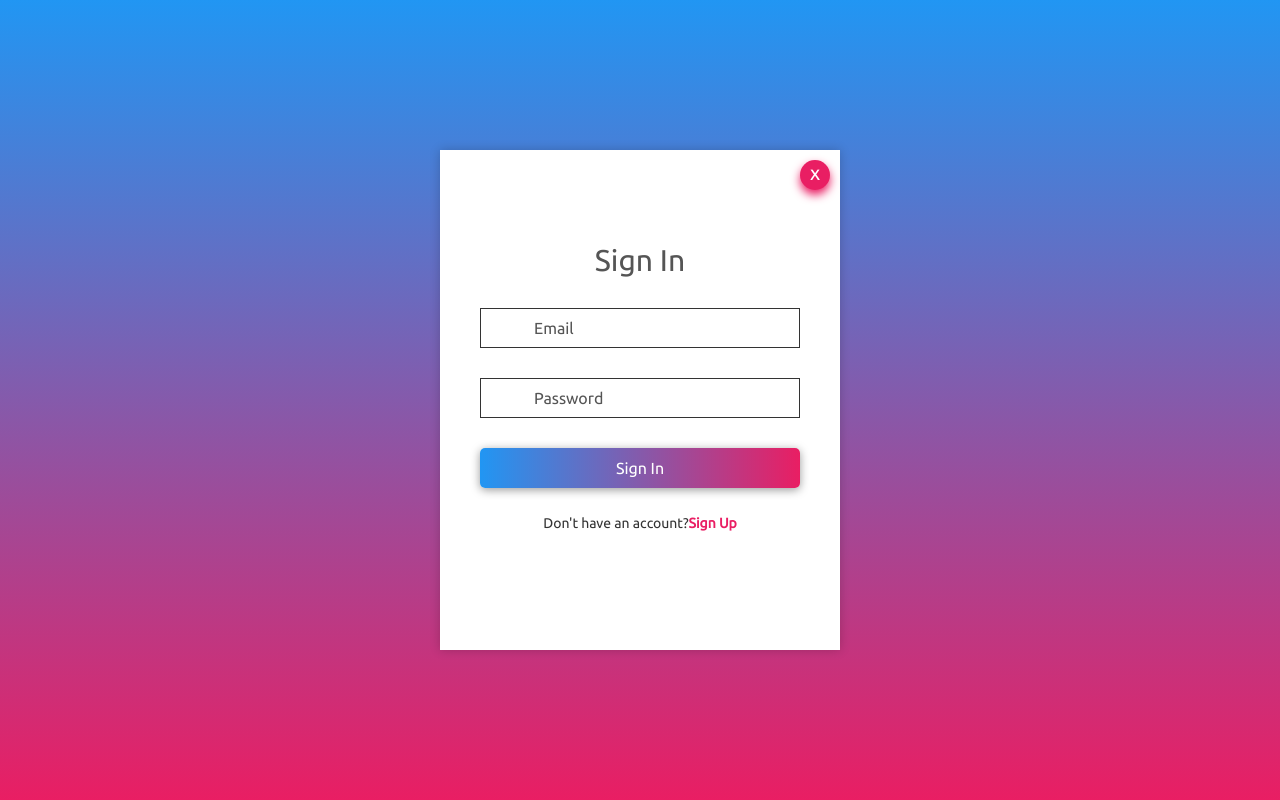
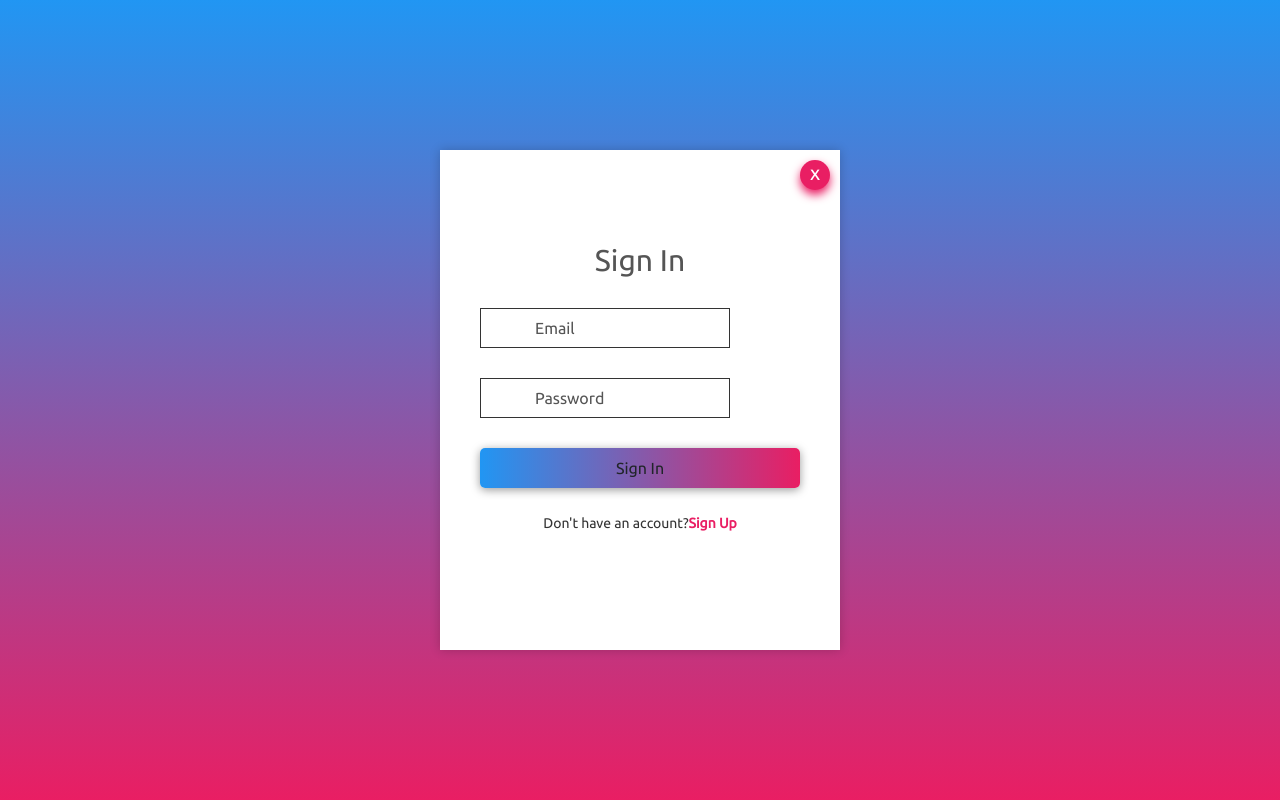
Before and after one commit to Zamy03/Tugas-Besar-Semester-1-Kelompok-9, a PHP site: page /login.php in a window 1280 px wide. Run offline with PHP 8.4, Linux system fonts and the light colour scheme; some libraries are stand-ins or nearby versions.

Commit message:
mau selesai

```diff
--- a/stokbarang/login.php
+++ b/stokbarang/login.php
@@ -45,54 +45,111 @@ if (!isset($_SESSION['log'])) {
     <div class="animate__animated animate__zoomIn animate__faster">
       <div class="wrapper">
         <div class="form-wrapper sign-in">
-          <form action="">
+          <div id="login">
             <a href="../FrontEnd/index.html" class="close"><h3>x</h3></a>
             <h2>Sign In</h2>
-
+            <div class="col-lg-6">
                 <div class="input-group">
-              <input type="email" required />
+                  <div class="form-float mb-3 mb-md-0">
+                    <input type="email" maxlength="50" id="email" required/>
+                    <label for="">Email</label>
+                  </div>
+                </div>
+              </div>
+              <div class="col-lg-6">
+                <div class="input-group">
+                  <div class="form-float mb-3 mb-md-0">
+                    <input type="password" required id="password"  maxlength="12" />
+                    <label for="">Password</label>
+                  </div>
+                </div>
+              </div>
+            <!-- <div class="input-group">
+              <input type="email" required maxlength="50" />
               <label for="">Email</label>
             </div>
 
             <div class="input-group">
               <input class="control" id="password" type="password" required maxlength="12" />
               <label for="">Password</label>
-            </div>
+            </div> -->
 
-            <button type="submit" class="btn">Sign In</button>
+            <button class="btn" id="login">Sign In</button>
             <div class="sign-link">
               <p>Don't have an account?<a href="register.html" class="signUp-link">Sign Up</a></p>
             </div>
-          </form>
+          </div>
         </div>
       </div>
     </div>
   </body>
   <script>
-    $("#register").on("click", function () {
+    $("#login").on("click", function () {
+      if (
+        $("#email").val() != "" && $("#password").val() != ""
+        ) {
         $.ajax({
-        url: "cek_login.php",
+          url: "cek.php",
           type: "POST",
-        data: { firstname: $("#first_name").val(), lastname: $("#last_name").val(), password: $("#password").val(), email: $("#email").val() },
+          data: {email: $("#email").val(), password: $("#password").val() },
           success: function (data) {
-          Swal.fire({
-            title: "Register",
-            text: data,
-            icon: "success",
+                window.location.href = "index.php";
 
-            confirmButtonColor: "#3085d6",
-
-            confirmButtonText: "Ok",
-          }).then((result) => {
-            if (result.isConfirmed) {
-              window.location.href = "login.php";
-            }
-          });
           },
           error: function (error) {
             alert(error);
           },
         });
+      } else if ($("#email").val() == "") {
+        Swal.fire({
+          title: "WRONG",
+          text: "Email",
+          icon: "warning",
+          confirmButtonColor: "#3085d6",
+          confirmButtonText: "OK",
         });
+      } else if ($("#password").val() == "") {
+        Swal.fire({
+          title: "WRONG",
+          text: "Password",
+          icon: "warning",
+          confirmButtonColor: "#3085d6",
+          confirmButtonText: "OK",
+        });
+      }
+    });
+
+    // $("#register").on("click", function () {
+    //   if (
+    //     $("#password").val() != "" &&
+    //     $("#email").val() != "" &&
+    //   ) {
+
+      // $.ajax({
+      //   url: "cek_login.php",
+      //   type: "POST",
+      //   data: { firstname: $("#first_name").val(), lastname: $("#last_name").val(), password: $("#password").val(), email: $("#email").val() },
+      //   success: function (data) {
+      //     window.location.href = "login.php";
+      //     // Swal.fire({
+      //     //   title: "Register",
+      //     //   text: data,
+      //     //   icon: "success",
+
+      //     //   confirmButtonColor: "#3085d6",
+
+      //     //   confirmButtonText: "Ok",
+      //     // }).then((result) => {
+      //     //   if (result.isConfirmed) {
+      //     //     window.location.href = "login.php";
+      //     //   }
+      //     // });
+      //   });
+      //   },
+      //   error: function (error) {
+      //     alert(error);
+      //   },
+      // }
+    // });
   </script>
 </html>
--- a/stokbarang/style_sign_in.css
+++ b/stokbarang/style_sign_in.css
@@ -90,12 +90,18 @@ h2 {
   background: linear-gradient(to right, #2196f3, #e91e63);
   box-shadow: 0 2px 10px rgba(0, 0, 0, 0.4);
   font-size: 16px;
-  color: #fff;
   font-weight: 500;
   cursor: pointer;
   border-radius: 5px;
   border: none;
   outline: none;
+}
+.btn a {
+  color: #fff;
+  text-decoration: none;
+}
+.btn a:hover {
+  color: #333;
 }
 .sign-link {
   font-size: 14px;
```
Also changed, not shown: stokbarang/register.html (+6 -5 lines). Lines whose indentation alone changed are shown as unchanged.
